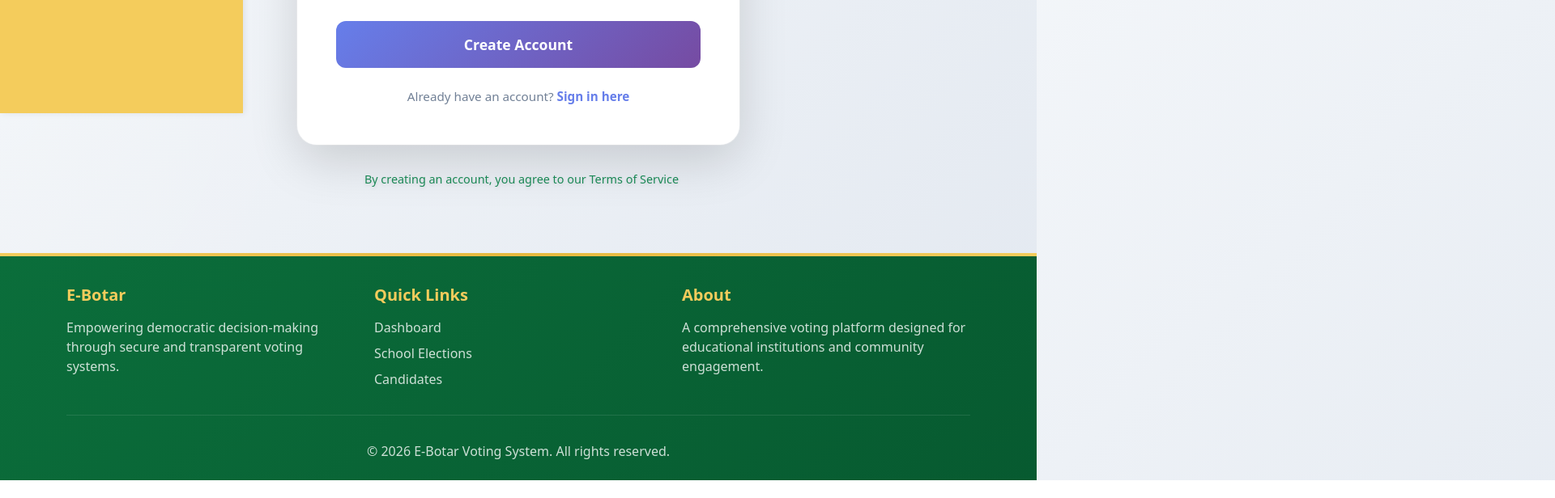
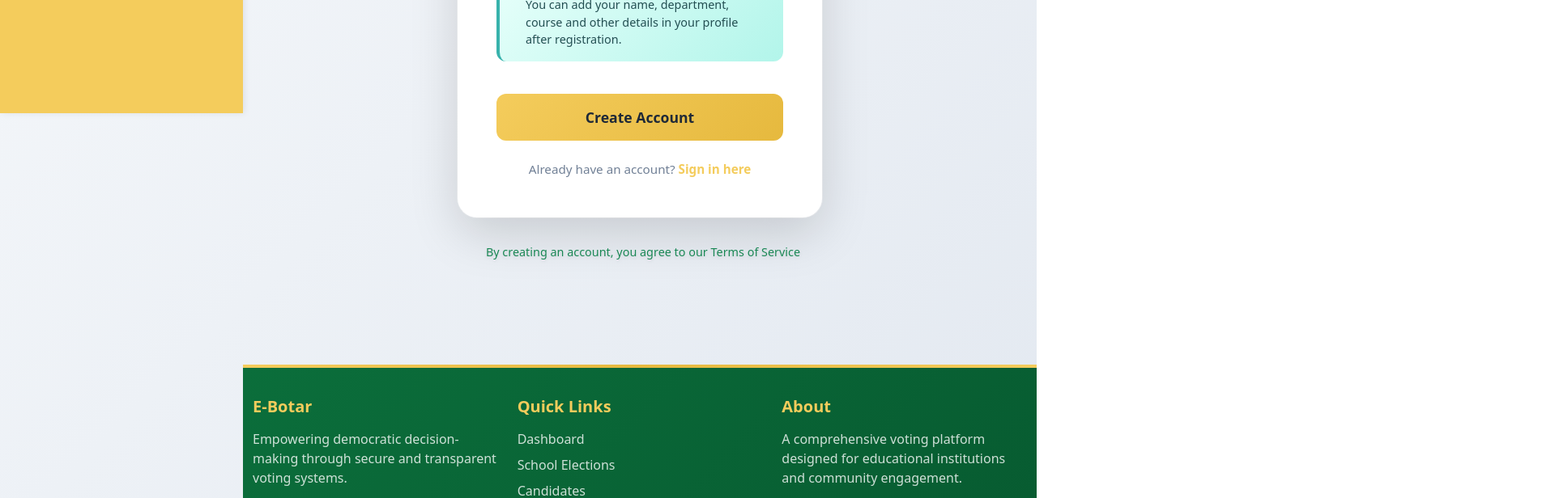
Before and after one commit to Johnjulve/E_Botar, a React (Vite) app in the folder frontend/: page /register in a window 1280 px wide. Shown: the part 660-1276 px from the top of the page at 81% size, 1920 px wide, since content can reach past the window. Built offline with nearby package versions, Linux system fonts and the light colour scheme; no server answers.

Commit message:
UI/UX changes

```diff
--- a/frontend/src/assets/styles/global.css
+++ b/frontend/src/assets/styles/global.css
@@ -1,4 +1,24 @@
 @import url('https://fonts.googleapis.com/css2?family=Inter:wght@400;500;600;700;800&display=swap');
+
+/* Disable all animations and transitions for a more professional look */
+*, *::before, *::after {
+  animation-duration: 0s !important;
+  animation-delay: 0s !important;
+  transition-duration: 0s !important;
+  transition-delay: 0s !important;
+}
+
+/* Remove all underlines from links and buttons */
+a, button, .btn, .nav-link {
+  text-decoration: none !important;
+}
+
+a:hover, a:focus, a:active,
+button:hover, button:focus, button:active,
+.btn:hover, .btn:focus, .btn:active,
+.nav-link:hover, .nav-link:focus, .nav-link:active {
+  text-decoration: none !important;
+}
 
 :root {
   --primary-color: #2563eb;
@@ -31,6 +51,8 @@ body {
   background: linear-gradient(135deg, #f8fafc 0%, #e2e8f0 100%);
   min-height: 100vh;
   margin: 0;
+  padding: 0;
+  overflow-x: hidden;
 }
 
 #root {
@@ -118,9 +140,20 @@ body {
 }
 
 .main-content {
-  flex: 1;
+  flex: 1 0 auto;
   padding: 2rem 0;
   margin-left: 0;
+  width: 100%;
+  display: flex;
+  flex-direction: column;
+  align-items: center;
+}
+
+.main-content > * {
+  width: 100%;
+  max-width: 1400px;
+  padding-left: 1rem;
+  padding-right: 1rem;
 }
 
 .card {
@@ -257,8 +290,10 @@ body {
   color: white;
   padding: 3rem 0 2rem;
   margin-top: auto;
+  flex-shrink: 0;
   position: relative;
   overflow: hidden;
+  width: 100%;
 }
 
 .footer::before {
@@ -945,20 +980,24 @@ body {
 
   .main-content {
     margin-left: 300px;
-    transition: margin-left 0.3s cubic-bezier(0.4, 0, 0.2, 1);
+    width: calc(100% - 300px);
+    transition: margin-left 0.3s cubic-bezier(0.4, 0, 0.2, 1), width 0.3s cubic-bezier(0.4, 0, 0.2, 1);
   }
 
   .app-shell[data-sidebar-collapsed="true"] .main-content {
     margin-left: 80px;
+    width: calc(100% - 80px);
   }
 
   .footer {
     margin-left: 300px;
-    transition: margin-left 0.3s cubic-bezier(0.4, 0, 0.2, 1);
+    width: calc(100% - 300px);
+    transition: margin-left 0.3s cubic-bezier(0.4, 0, 0.2, 1), width 0.3s cubic-bezier(0.4, 0, 0.2, 1);
   }
 
   .app-shell[data-sidebar-collapsed="true"] .footer {
     margin-left: 80px;
+    width: calc(100% - 80px);
   }
 }
 
--- a/frontend/src/modules/auth/pages/auth.css
+++ b/frontend/src/modules/auth/pages/auth.css
@@ -3,34 +3,41 @@
    Login & Register Pages Styling
    ============================================ */
 
-/* Animated Background Elements */
-.auth-page::before {
-  content: '';
-  position: absolute;
-  top: -50%;
-  right: -50%;
-  width: 100%;
-  height: 100%;
-  background: radial-gradient(circle, rgba(255, 255, 255, 0.1) 0%, transparent 70%);
-  animation: float 20s ease-in-out infinite;
+/* Auth Page Container */
+.auth-page {
+  position: relative;
+  min-height: auto;
+  background: transparent;
+  overflow: visible;
+  padding: 3rem 0;
 }
 
+@keyframes float {
+  0%, 100% {
+    transform: translate(0, 0) rotate(0deg);
+  }
+  33% {
+    transform: translate(30px, -30px) rotate(120deg);
+  }
+  66% {
+    transform: translate(-20px, 20px) rotate(240deg);
+  }
+}
+
+/* Animated Background Elements - Disabled */
+.auth-page::before,
 .auth-page::after {
-  content: '';
-  position: absolute;
-  bottom: -50%;
-  left: -50%;
-  width: 100%;
-  height: 100%;
-  background: radial-gradient(circle, rgba(255, 255, 255, 0.08) 0%, transparent 70%);
-  animation: float 25s ease-in-out infinite reverse;
+  display: none;
 }
 
 /* Auth Container */
 .auth-container {
   position: relative;
   z-index: 10;
-  padding: 2rem 1rem;
+  padding: 3rem 1rem;
+  width: 100%;
+  max-width: 1200px;
+  margin: 0 auto;
 }
 
 /* Auth Card */
@@ -62,22 +69,22 @@
 .auth-icon {
   width: 80px;
   height: 80px;
-  background: linear-gradient(135deg, #667eea 0%, #764ba2 100%);
+  background: linear-gradient(135deg, #0b6e3b 0%, #075a30 100%);
   border-radius: 20px;
   display: inline-flex;
   align-items: center;
   justify-content: center;
   margin-bottom: 1.5rem;
-  box-shadow: 0 10px 30px rgba(102, 126, 234, 0.4);
+  box-shadow: 0 10px 30px rgba(11, 110, 59, 0.4);
   animation: iconPulse 3s ease-in-out infinite;
 }
 
 @keyframes iconPulse {
   0%, 100% {
-    box-shadow: 0 10px 30px rgba(102, 126, 234, 0.4);
+    box-shadow: 0 10px 30px rgba(11, 110, 59, 0.4);
   }
   50% {
-    box-shadow: 0 10px 40px rgba(102, 126, 234, 0.6);
+    box-shadow: 0 10px 40px rgba(11, 110, 59, 0.6);
   }
 }
 
@@ -116,7 +123,7 @@
 }
 
 .auth-form .form-label i {
-  color: #667eea;
+  color: #0b6e3b;
   font-size: 0.9rem;
 }
 
@@ -130,8 +137,8 @@
 }
 
 .auth-form .form-control:focus {
-  border-color: #667eea;
-  box-shadow: 0 0 0 4px rgba(102, 126, 234, 0.1);
+  border-color: #0b6e3b;
+  box-shadow: 0 0 0 4px rgba(11, 110, 59, 0.1);
   background: white;
   outline: none;
 }
@@ -221,14 +228,15 @@
   font-size: 1.1rem;
   font-weight: 600;
   border-radius: 12px;
-  background: linear-gradient(135deg, #667eea 0%, #764ba2 100%);
+  background: linear-gradient(135deg, #f4cc5c 0%, #e6b93e 100%);
   border: none;
-  color: white;
+  color: #1f2937;
   cursor: pointer;
   transition: all 0.3s ease;
   position: relative;
   overflow: hidden;
   margin-top: 1rem;
+  font-weight: 700;
 }
 
 .auth-submit-btn::before {
@@ -248,7 +256,7 @@
 
 .auth-submit-btn:hover {
   transform: translateY(-2px);
-  box-shadow: 0 10px 30px rgba(102, 126, 234, 0.4);
+  box-shadow: 0 10px 30px rgba(244, 204, 92, 0.5);
 }
 
 .auth-submit-btn:active {
@@ -274,7 +282,7 @@
 }
 
 .auth-link {
-  color: #667eea;
+  color: #f4cc5c;
   font-weight: 600;
   text-decoration: none;
   transition: all 0.2s ease;
@@ -288,7 +296,7 @@
   left: 0;
   width: 0;
   height: 2px;
-  background: #667eea;
+  background: #f4cc5c;
   transition: width 0.3s ease;
 }
 
@@ -297,7 +305,7 @@
 }
 
 .auth-link:hover {
-  color: #764ba2;
+  color: #e6b93e;
 }
 
 /* Footer */
@@ -398,6 +406,11 @@
 
 /* Responsive Design */
 @media (max-width: 768px) {
+  .auth-page {
+    min-height: auto;
+    padding: 2rem 0;
+  }
+
   .auth-card {
     padding: 2rem 1.5rem;
     border-radius: 20px;
@@ -423,6 +436,10 @@
 }
 
 @media (max-width: 576px) {
+  .auth-page {
+    padding: 1.5rem 0;
+  }
+
   .auth-card {
     padding: 1.5rem 1rem;
   }
@@ -505,11 +522,11 @@
 
 /* Accessibility */
 .auth-form .form-control:focus-visible {
-  outline: 3px solid rgba(102, 126, 234, 0.3);
+  outline: 3px solid rgba(11, 110, 59, 0.3);
   outline-offset: 2px;
 }
 
 .auth-submit-btn:focus-visible {
-  outline: 3px solid rgba(255, 255, 255, 0.5);
+  outline: 3px solid rgba(244, 204, 92, 0.5);
   outline-offset: 3px;
 }
--- a/frontend/src/modules/elections/elections.css
+++ b/frontend/src/modules/elections/elections.css
@@ -20,7 +20,7 @@
 .page-title-icon {
   width: 48px;
   height: 48px;
-  background: #2d3748;
+  background: linear-gradient(135deg, #0b6e3b 0%, #075a30 100%);
   border-radius: 12px;
   display: flex;
   align-items: center;
@@ -58,13 +58,13 @@
 }
 
 .filter-tab:hover {
-  border-color: #2d3748;
-  color: #2d3748;
+  border-color: #0b6e3b;
+  color: #0b6e3b;
 }
 
 .filter-tab.active {
-  background: #2d3748;
-  border-color: #2d3748;
+  background: linear-gradient(135deg, #0b6e3b 0%, #075a30 100%);
+  border-color: #0b6e3b;
   color: white;
 }
 
@@ -92,8 +92,8 @@
 }
 
 .election-card:hover {
-  border-color: #2d3748;
-  box-shadow: 0 4px 12px rgba(0, 0, 0, 0.1);
+  border-color: #0b6e3b;
+  box-shadow: 0 4px 12px rgba(11, 110, 59, 0.15);
 }
 
 .election-header {
@@ -123,17 +123,18 @@
 }
 
 .status-badge.active {
-  background: #10b981;
+  background: linear-gradient(135deg, #10b981 0%, #059669 100%);
   color: white;
 }
 
 .status-badge.upcoming {
-  background: #3b82f6;
-  color: white;
+  background: linear-gradient(135deg, #f4cc5c 0%, #e6b93e 100%);
+  color: #1f2937;
+  font-weight: 800;
 }
 
 .status-badge.finished {
-  background: #6b7280;
+  background: linear-gradient(135deg, #6b7280 0%, #4b5563 100%);
   color: white;
 }
 
@@ -270,7 +271,7 @@
 .info-icon {
   width: 40px;
   height: 40px;
-  background: linear-gradient(135deg, #3b82f6 0%, #2563eb 100%);
+  background: linear-gradient(135deg, #0b6e3b 0%, #075a30 100%);
   border-radius: 10px;
   display: flex;
   align-items: center;
@@ -319,7 +320,7 @@
 }
 
 .info-item-icon.start {
-  background: linear-gradient(135deg, #3b82f6 0%, #2563eb 100%);
+  background: linear-gradient(135deg, #0b6e3b 0%, #075a30 100%);
 }
 
 .info-item-icon.end {
@@ -327,7 +328,7 @@
 }
 
 .info-item-icon.votes {
-  background: linear-gradient(135deg, #f59e0b 0%, #d97706 100%);
+  background: linear-gradient(135deg, #f4cc5c 0%, #e6b93e 100%);
 }
 
 .info-item-icon.candidates {
@@ -375,25 +376,25 @@
 }
 
 .action-btn-primary {
-  background: linear-gradient(135deg, #10b981 0%, #059669 100%);
+  background: linear-gradient(135deg, #8b5cf6 0%, #7c3aed 100%);
   color: white;
 }
 
 .action-btn-primary:hover {
-  background: linear-gradient(135deg, #059669 0%, #047857 100%);
+  background: linear-gradient(135deg, #7c3aed 0%, #6d28d9 100%);
   color: white;
 }
 
 .action-btn-success {
-  background: linear-gradient(135deg, #22c55e 0%, #16a34a 100%);
+  background: linear-gradient(135deg, #10b981 0%, #059669 100%);
   color: white;
-  border: 2px solid #22c55e;
+  border: 2px solid #10b981;
 }
 
 .action-btn-success:hover {
-  background: linear-gradient(135deg, #16a34a 0%, #15803d 100%);
+  background: linear-gradient(135deg, #059669 0%, #047857 100%);
   color: white;
-  border-color: #16a34a;
+  border-color: #059669;
 }
 
 .action-btn-secondary {
@@ -470,7 +471,7 @@
   width: 56px;
   height: 56px;
   border-radius: 50%;
-  background: linear-gradient(135deg, #3b82f6 0%, #2563eb 100%);
+  background: linear-gradient(135deg, #0b6e3b 0%, #075a30 100%);
   display: flex;
   align-items: center;
   justify-content: center;
@@ -478,7 +479,7 @@
   color: white;
   font-size: 1.5rem;
   flex-shrink: 0;
-  border: 3px solid #dbeafe;
+  border: 3px solid #d1fae5;
 }
 
 .candidate-details {
```
Also changed, not shown: 2 other files (tests, documents, lock files or other folders).
